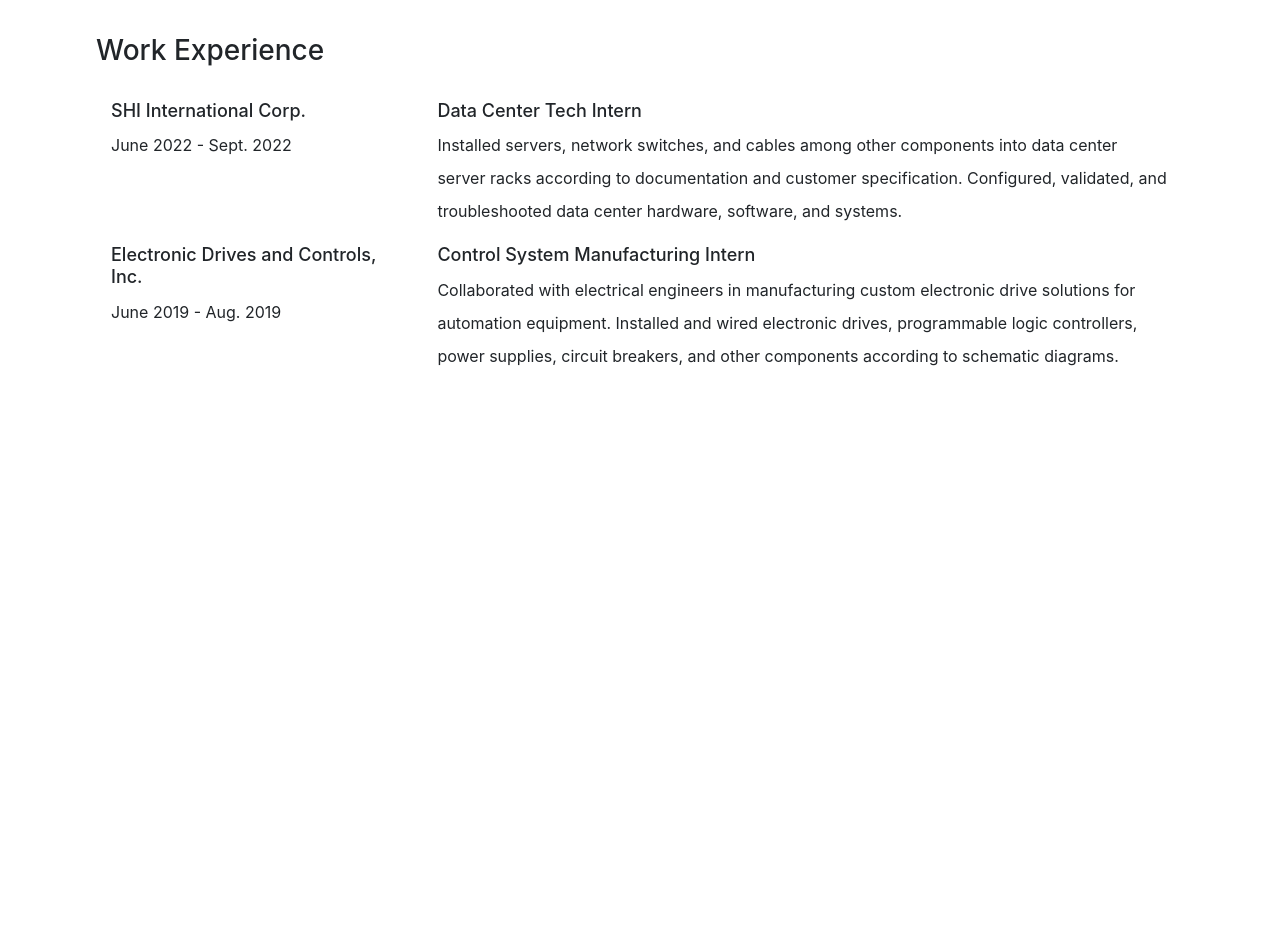
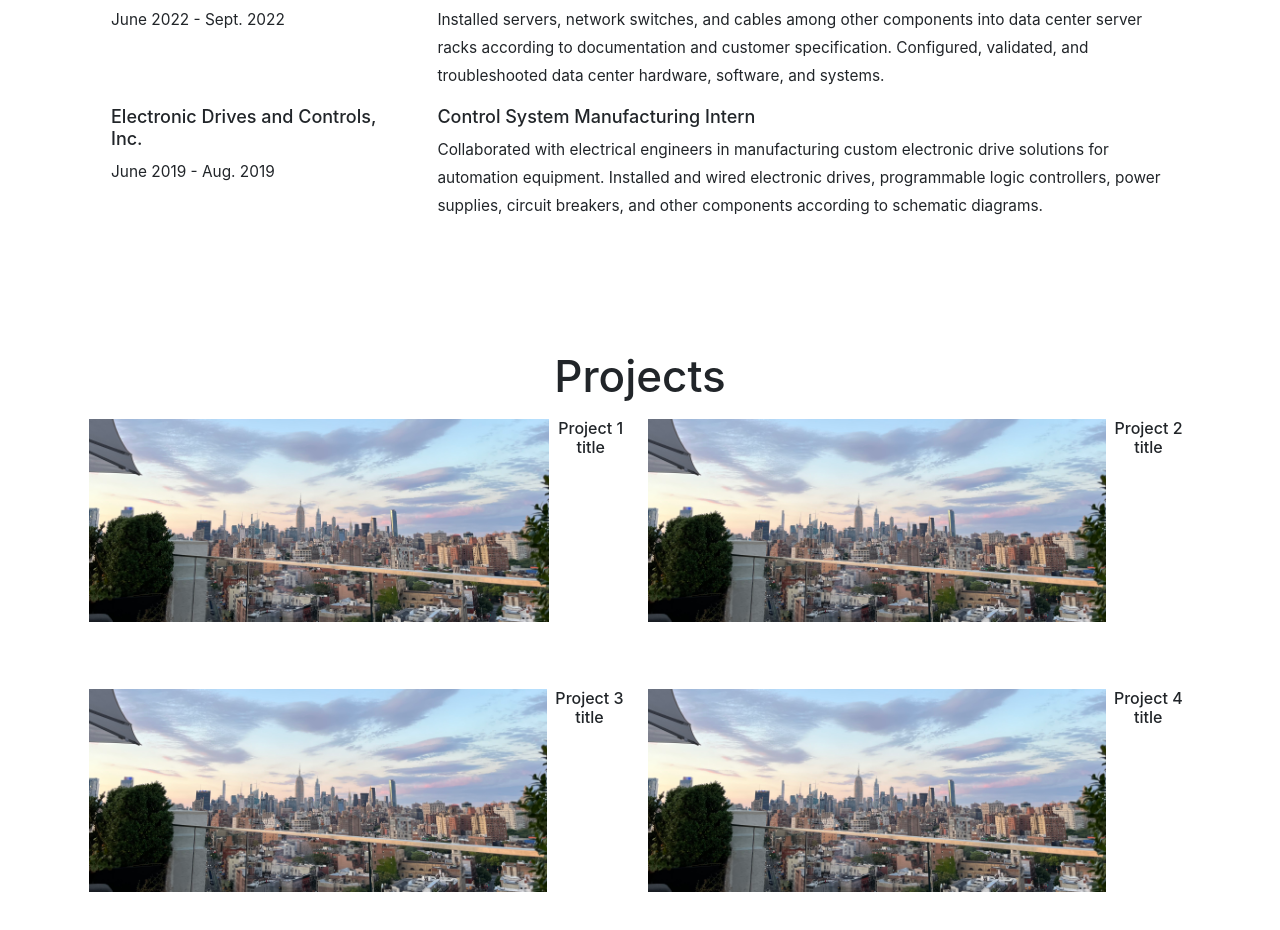
Before and after one commit to olivrz/personal_website, a React (Create React App) app: page / in a window 1280 px wide. Shown: the part 1120-2050 px from the top of the page. Before the commit the page ends 1509 px from the top, so only its background shows below. Built offline with nearby package versions, Linux system fonts and the light colour scheme.

Commit message:
Add projects component

```diff
--- a/public/index.css
+++ b/public/index.css
@@ -79,7 +79,8 @@ ul {
 }
 
 p {
-    line-height: 33px;
+    line-height: 3.5vmin;
+    font-size: calc(1.55vmin + 3px);
 }
 
 p:not(:last-of-type) {
@@ -131,6 +132,10 @@ h2 {
     margin-top: 18px;
 }
 
+h3 {
+    font-size: calc(3.5vmin + 4px);
+}
+
 h4 {
     font-size: calc(2.5vmin + 4px);
 }
--- a/src/app/App.css
+++ b/src/app/App.css
@@ -117,6 +117,7 @@ body {
 .experience-row {
   text-align: left;
   horiz-align: left;
+  width: 100%;
 }
 
 h3.experience-title {
@@ -145,6 +146,22 @@ h3.experience-title {
   width: 100%;
 }
 
+.pictureBox{
+  width: 50%;
+  display: inline-flex;
+  padding: 1vmin;
+}
+
+.picture-title {
+  display: inline;
+}
+
+.picture {
+  width: 100%;
+  max-width: 100%;
+  max-height: 80%;
+}
+
 .aboutme {
 
 }
--- /dev/null
+++ b/src/components/Projects.js
@@ -0,0 +1,26 @@
+import React from 'react';
+
+import pic1 from '../images/nyc_skyline.jpg';
+
+export default function Projects() {
+    return (
+        <div className="row">
+            <div className="pictureBox">
+                <img src={pic1} className="picture"/>
+                <h6 className="project-title">Project 1 title</h6>
+            </div>
+            <div className="pictureBox">
+                <img src={pic1} className="picture"/>
+                <h6 className="project-title">Project 2 title</h6>
+            </div>
+            <div className="pictureBox">
+                <img src={pic1} className="picture"/>
+                <h6 className="project-title">Project 3 title</h6>
+            </div>
+            <div className="pictureBox">
+                <img src={pic1} className="picture"/>
+                <h6 className="project-title">Project 4 title</h6>
+            </div>
+        </div>
+    )
+}
--- a/src/components/WebSection.js
+++ b/src/components/WebSection.js
@@ -2,8 +2,20 @@ import React from 'react';
 
 //Import components
 import ExperienceRow from './ExperienceRow';
+import Projects from './Projects';
 
 //Work experience then projects
+
+const renderWebSection = (sectionName) => {
+    switch(sectionName) {
+        case 'experience': {
+
+        }
+        case 'projects': {
+
+        }
+    }
+}
 
 export default function WebSection(){
 
@@ -11,8 +23,8 @@ export default function WebSection(){
         location: 'Rutgers University',
         title: "Bachelor of Science in Computer Engineering",
         date: "Sept. 2020 - May 2024",
-        description: "GPA: 3.8/4.0, Dean’s List (Fall 2020 – Spring 2022), minor in Computer Science " +
-            "Computer Engineering courses: Computer Architecture and Assembly Language, Electronic Devices, Linear Systems and Signals, Digital Logic Design " +
+        description: "GPA: 3.8/4.0, Dean’s List (Fall 2020 – Spring 2022), minor in Computer Science\n" +
+            "Computer Engineering courses: Computer Architecture and Assembly Language, Electronic Devices, Linear Systems and Signals, Digital Logic Design\n" +
             "Computer Science courses: Software Methodology, Data Structures and Algorithms, Discrete Structures I, Principles of Information and Databases."
     }
 
@@ -40,7 +52,8 @@ export default function WebSection(){
     }
 
     return (
-        <div className="row section featured topspace align-items-center">
+        <div>
+            <div className="row section topspace align-items-center">
                 <h2 className="section-title">Experience</h2>
                 <h3 className="experience-title">Education</h3>
                 {/*Render two education rows w/ buttons that link to more details*/}
@@ -51,7 +64,12 @@ export default function WebSection(){
                 {/* Render two work experience rows w/ buttons that link to more details*/}
                 <ExperienceRow experienceDetails={shiExperienceDetails} />
                 <ExperienceRow experienceDetails={edcDetails} />
+            </div>
 
+            <div className="row section topspace align-items-center">
+                <h2 className="section-title">Projects</h2>
+                <Projects />
+            </div>
         </div>
     )
 }
```
Lines whose indentation alone changed are shown as unchanged.
